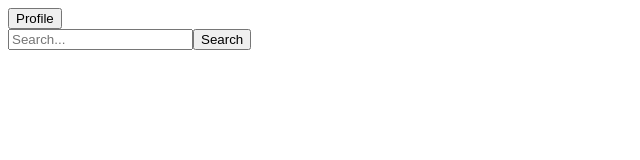
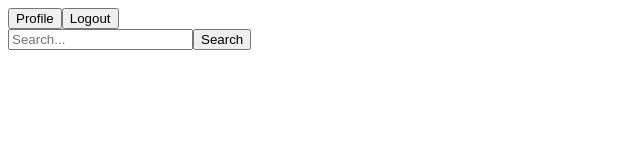
Before and after one commit to Star-Nose-Mole-Rat/SkillSwap, a React app: page /search in a window 1280 px wide. Shown: the top 160 px of the page, without its empty margins (0-640 px from the left). Built offline with nearby package versions, Linux system fonts and the light colour scheme.

Commit message:
logout button added

```diff
--- a/client/containers/SearchContainer.jsx
+++ b/client/containers/SearchContainer.jsx
@@ -7,12 +7,18 @@ const SearchContainer = () => {
   const redirectToProfile = (e) => {
     e.preventDefault();
     navigate('/profile');
+  }
 
+  const handleLogout = (e) => {
+    e.preventDefault();
+    navigate('/');
   }
+
     return (
         <div>
             <nav>
-                <button onClick={redirectToProfile}>Profile</button>
+                <button id='nav_profile' onClick={redirectToProfile}>Profile</button>
+                <button id='nav_logout' onClick={handleLogout}>Logout</button>
             </nav>
             <div>
                 <form>
```
